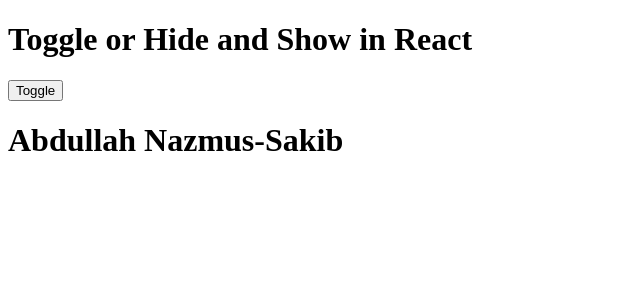
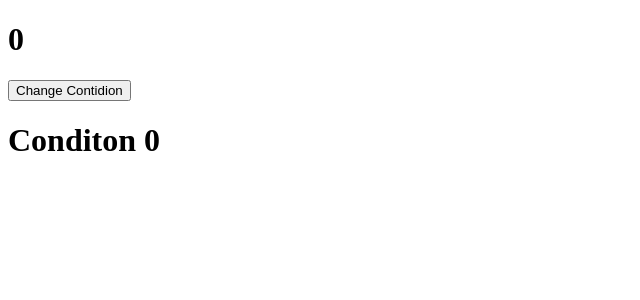
Before and after one commit to AbdullahRFA/React, a React (Vite) app in the folder my_react_app/: page / in a window 1280 px wide. Shown: the top 300 px of the page, without its empty margins (0-640 px from the left). Built offline with nearby package versions, Linux system fonts and the light colour scheme.

Commit message:
implement multiple condition

```diff
--- a/my_react_app/src/main.jsx
+++ b/my_react_app/src/main.jsx
@@ -1,14 +1,17 @@
 import { StrictMode } from "react";
 import { createRoot } from "react-dom/client";
+import MultipleCondition from "./multiple_condition";
 // import './index.css'
 // import App from './App.jsx'
 // import App from './JSX_with_curly_braces.jsx'
 // import App from './click_event_&_functionCall.jsx'
 // import App from './state_in_react.jsx'
-import App from "./toggle.jsx";
+// import App from "./toggle.jsx";
+
 
 createRoot(document.getElementById("root")).render(
   <StrictMode>
-    <App />
+    {/* <App /> */}
+    <MultipleCondition />
   </StrictMode>,
 );
--- /dev/null
+++ b/my_react_app/src/multiple_condition.jsx
@@ -0,0 +1,31 @@
+import { useState } from "react";
+
+function MultipleCondition() {
+  const [count, setCount] = useState(0);
+  const changeValue = () => {
+    setCount(count + 1  );
+  };
+  return (
+    <div>
+      <h1>{count}</h1>
+      <button onClick={changeValue}>Change Contidion</button>
+      <h1>{count == 0
+        ? "Conditon 0"
+        : count == 1
+          ? "Condition 1"
+          : count == 2
+            ? "Condition 2"
+            : count == 3
+              ? "Condition 3"
+              : count == 4
+                ? "Condition 4"
+                : count == 5
+                  ? "Condition 5"
+                  : count == 6
+                    ? "Condition 6"
+                    : "Other Condition"}</h1>
+    </div>
+  );
+}
+
+export default MultipleCondition;
```
